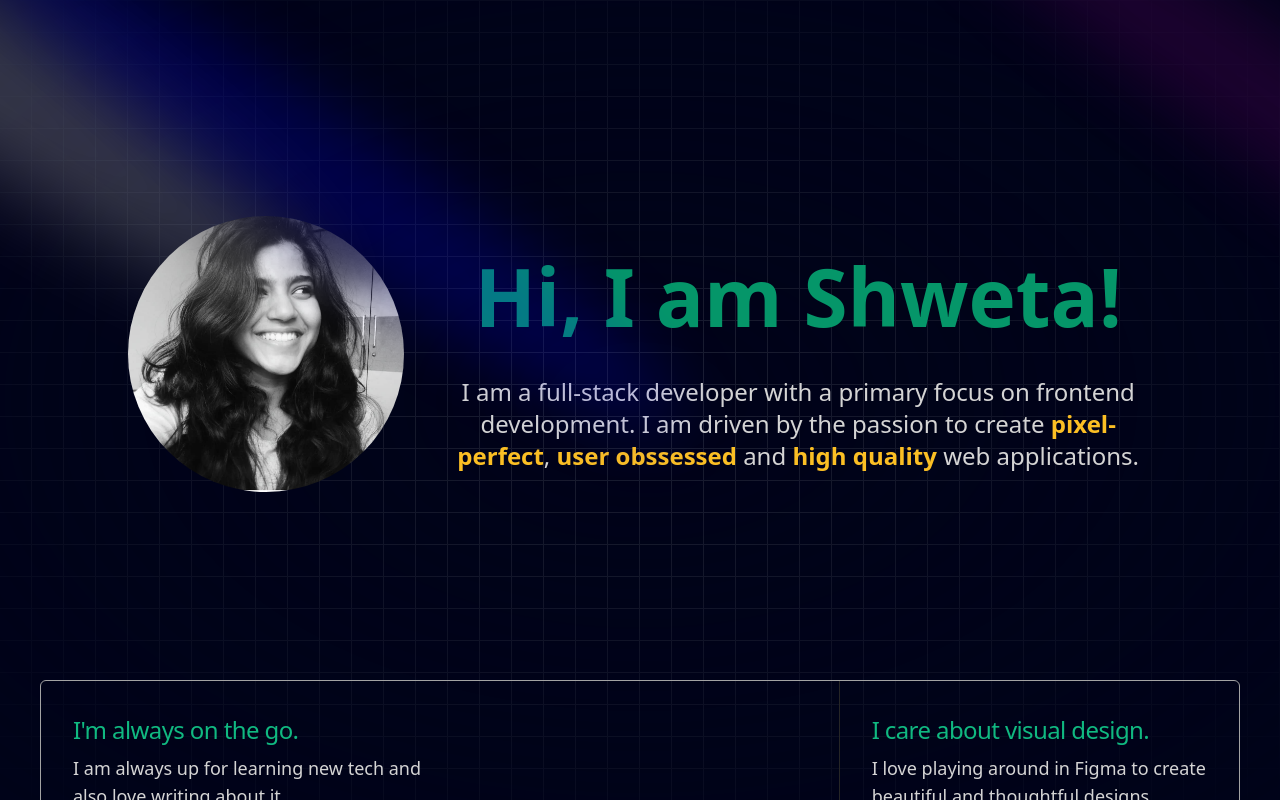
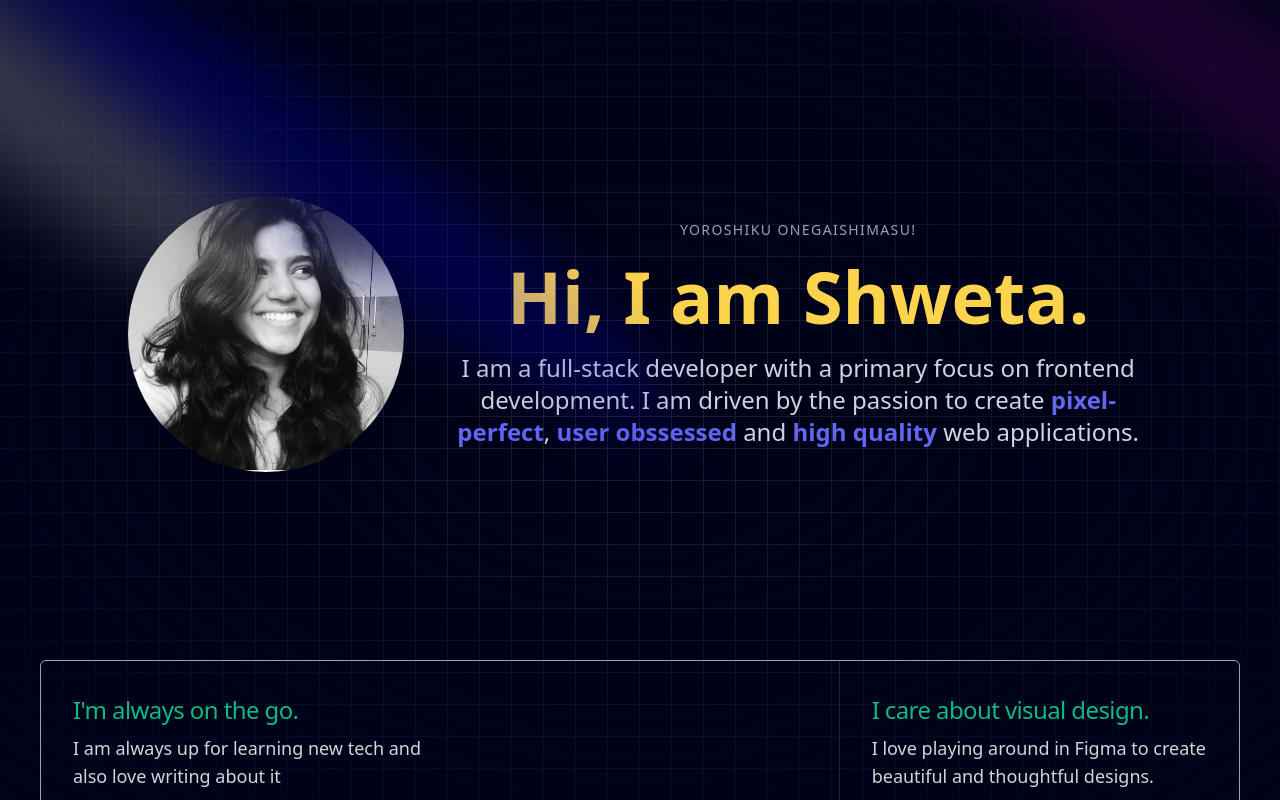
Before and after one commit to shwetaps605/roy-official, a Next.js app: page / in a window 1280 px wide. Shown: the top 800 px of the page. Built offline with nearby package versions, Linux system fonts and the light colour scheme.

Commit message:
no more touching the hero section today

```diff
--- a/components/SkillTile.tsx
+++ b/components/SkillTile.tsx
@@ -2,7 +2,7 @@ import React from 'react'
 
 const SkillTile = ({children}:{children?: React.ReactNode}) => {
   return (
-    <div className='bg-slate-800 px-3 py-3 text-emerald-600 rounded-md shadow-lg hover:shadow-black hover:shadow-2xl hover:text-amber-400'>
+    <div className='bg-slate-800 px-3 py-3 text-amber-400 hover:text-amber-300 rounded-lg shadow-md hover:shadow-black hover:shadow-2xl hover:cursor-pointer'>
         {children}
     </div>
   )
--- a/components/hero.tsx
+++ b/components/hero.tsx
@@ -15,10 +15,8 @@ const Hero = () => {
             </div>
 
             <div className='flex justify-center relative flex-col items-center w-full gap-30 sm:gap-10'>
-
-              <div className=' h-[100%] max-w-[89vw] md:max-w-2xl lg:max-w-[80vw] flex flex-row items-center justify-between gap-20 sm:gap-10 py-5'>
-
-                <div className='mt-5 rounded-full'>
+              <div className='h-full max-w-[89vw] md:max-w-2xl lg:max-w-[80vw] flex flex-row items-center justify-between align-middle gap-20 sm:gap-10 py-5'>
+                <div className='rounded-full  drop-shadow-lg shadow-slate-800'>
                     <Image
                       src="/profile.jpeg"
                       width={400}
@@ -27,22 +25,17 @@ const Hero = () => {
                       className='rounded-full aspect-square object-cover'
                     />
                 </div>
-
                 <div className='max-w-[70vw] sm:w-full text-center'>
-                  {/* <h2 className='uppercase tracking-widest text-lg sm:text-xs  text-white'>Hajimashite!</h2> */}
-                  <p className='text-[5rem] text-emerald-600 mt-5 font-semibold'>Hi, I am Shweta!</p>
-                  <p className='text-neutral-300 text-2xl mt-5'>I am a full-stack developer with a primary focus on frontend development. I am driven by the passion to create
-                    <span className='font-semibold text-amber-400'> pixel-perfect</span>, <span className='font-semibold text-amber-400'> user obssessed</span> and
-                    <span className='font-semibold text-amber-400'> high quality</span> web applications.
+                  <h2 className='uppercase tracking-widest sm:text-sm  text-gray-400'>Yoroshiku onegaishimasu!</h2>
+                  <p className='text-7xl text-amber-300 mt-5 font-semibold'>Hi, I am Shweta.</p>
+                  <p className='text-gray-300 mt-5 md:text-md text-2xl'>I am a full-stack developer with a primary focus on frontend development. I am driven by the passion to create
+                    <span className='font-semibold text-indigo-500'> pixel-perfect</span>, <span className='font-semibold text-indigo-500'> user obssessed</span> and
+                    <span className='font-semibold text-indigo-500'> high quality</span> web applications.
                   </p>
                 </div>
-
               </div>
-
               <div>
               </div>
-
-
             </div>
         </div>
     </div>
```
